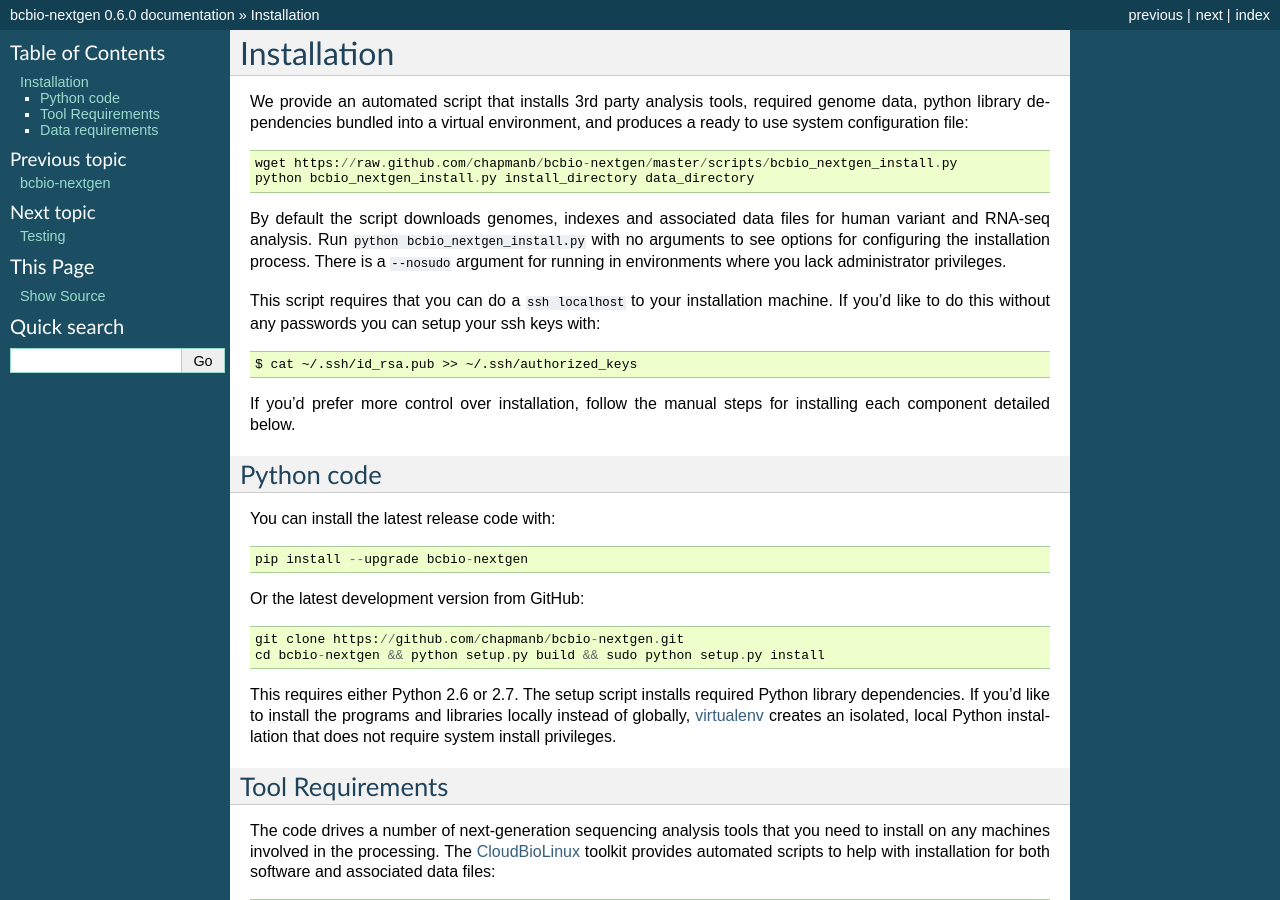
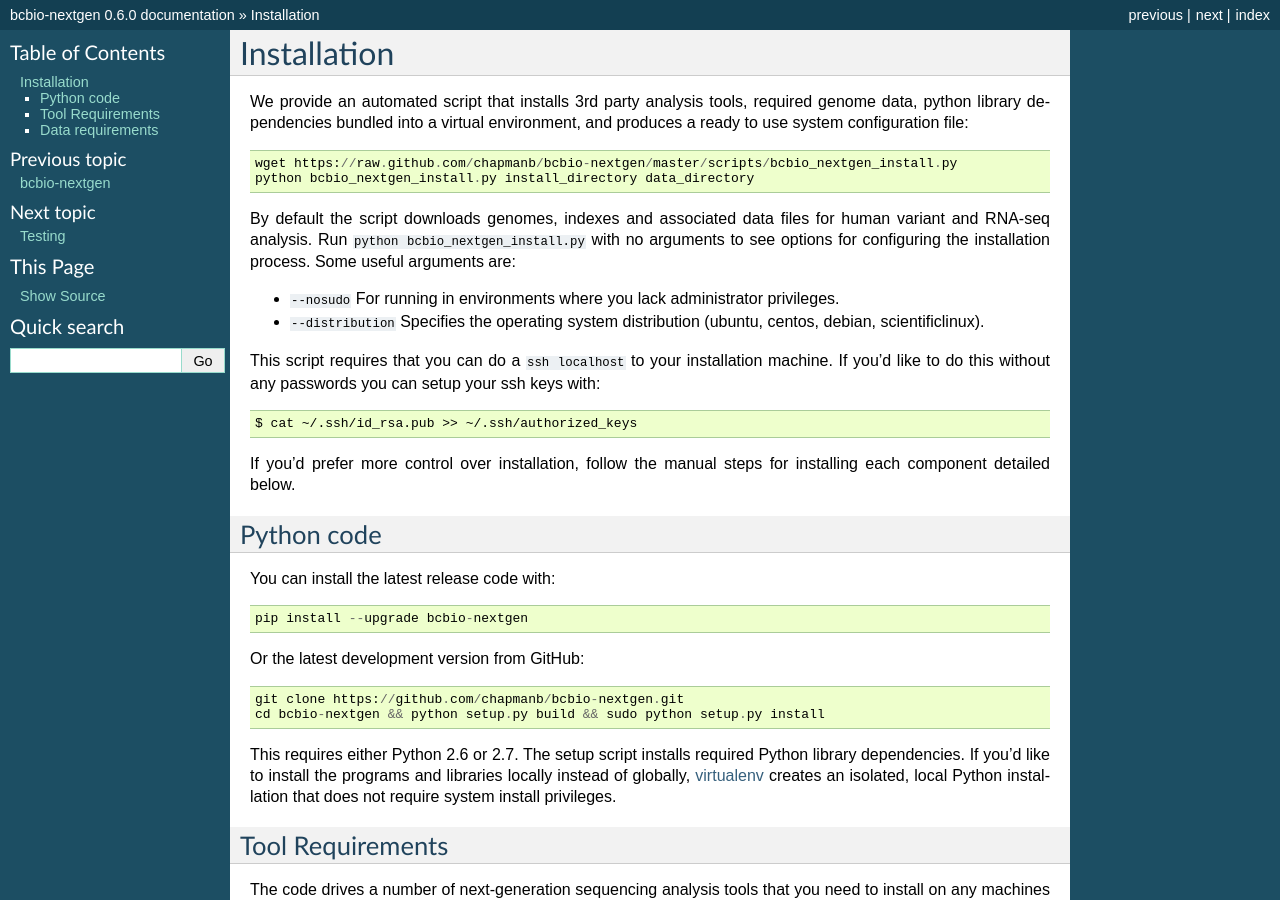
Before and after one commit to bcbio/bcbio-nextgen, a Sphinx documentation site: the page built from docs/contents/installation.rst, in a window 1280 px wide and 900 px high. Built offline with Sphinx 7.4.7, drawn with Linux system fonts in a browser that asks for light colours.

Commit message:
Improved documentation for installer options. Thanks to Tim Fennell

```diff
--- a/docs/contents/installation.rst
+++ b/docs/contents/installation.rst
@@ -12,9 +12,12 @@
 By default the script downloads genomes, indexes and associated data
 files for human variant and RNA-seq analysis. Run
 ``python bcbio_nextgen_install.py`` with no arguments to see options
-for configuring the installation process. There is a ``--nosudo``
-argument for running in environments where you lack administrator
-privileges.
+for configuring the installation process. Some useful arguments are:
+
+- ``--nosudo`` For running in environments where you lack administrator
+  privileges.
+- ``--distribution`` Specifies the operating system distribution
+  (ubuntu, centos, debian, scientificlinux).
 
 This script requires that you can do a ``ssh localhost`` to your
 installation machine. If you'd like to do this without any passwords
```
Also changed, not shown: 2 other files.
